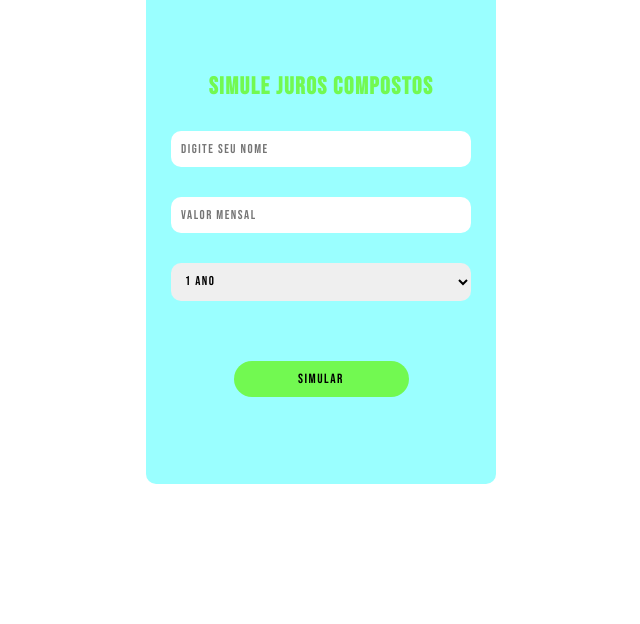
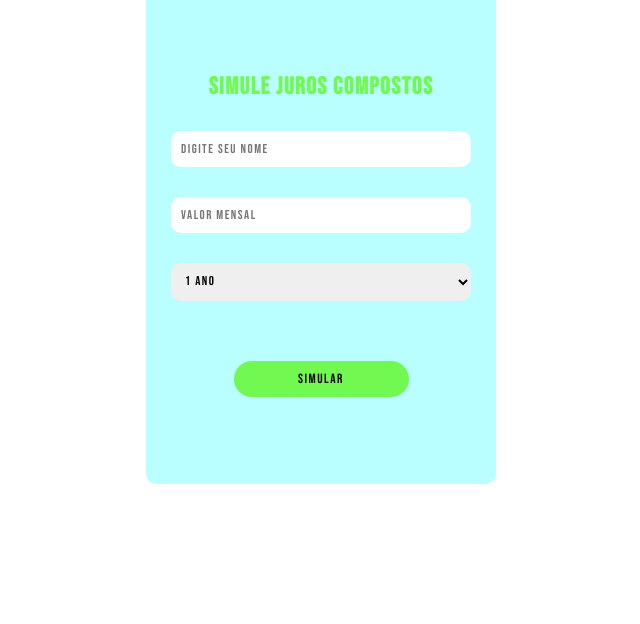
Before and after one commit to dev-vinicius-lima/Simulador-de-investimentos, a plain HTML site: page index.html in a window 1280 px wide. Shown: the part 176-800 px from the top of the page, without its empty margins (319-959 px from the left). Drawn offline with Linux system fonts and the light colour scheme.

Commit message:
alterei cor no css

```diff
--- a/style.css
+++ b/style.css
@@ -32,7 +32,7 @@ img {
     justify-content: center;
     border-radius: 10px;
     gap: 30px;
-    background-color: #9AFfFF;
+    background-color: #bAFfFF;
     height: 500px;
     width: 350px
 }
```
